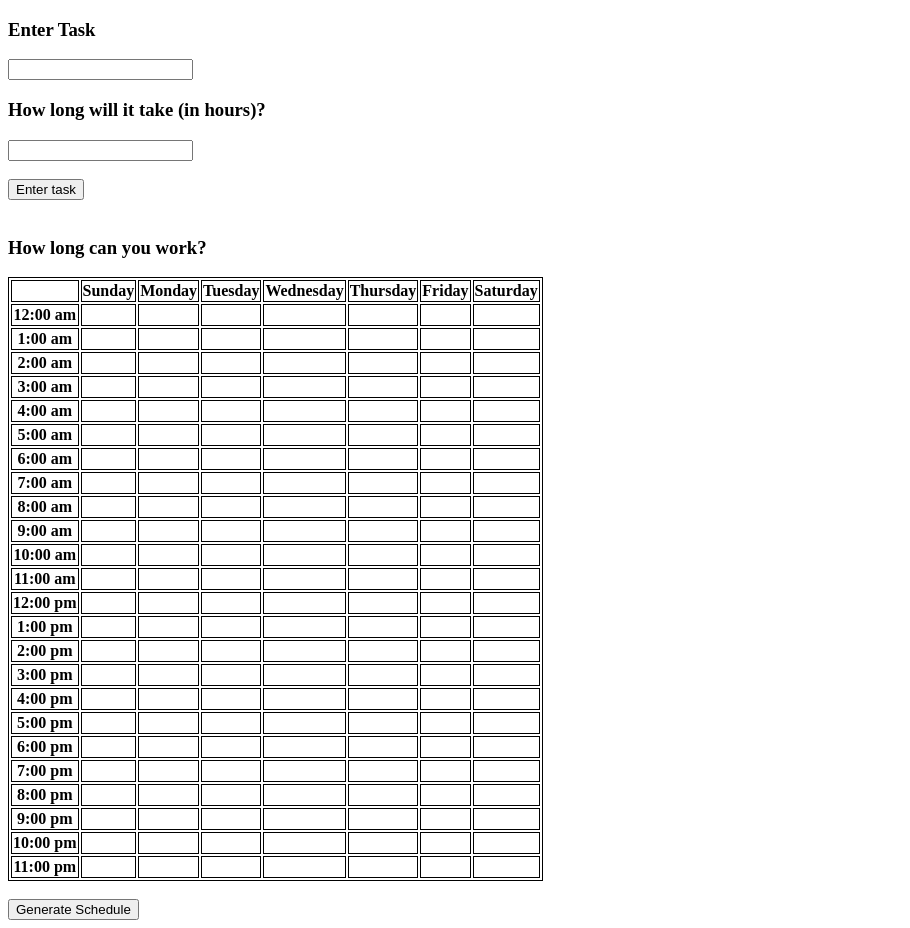
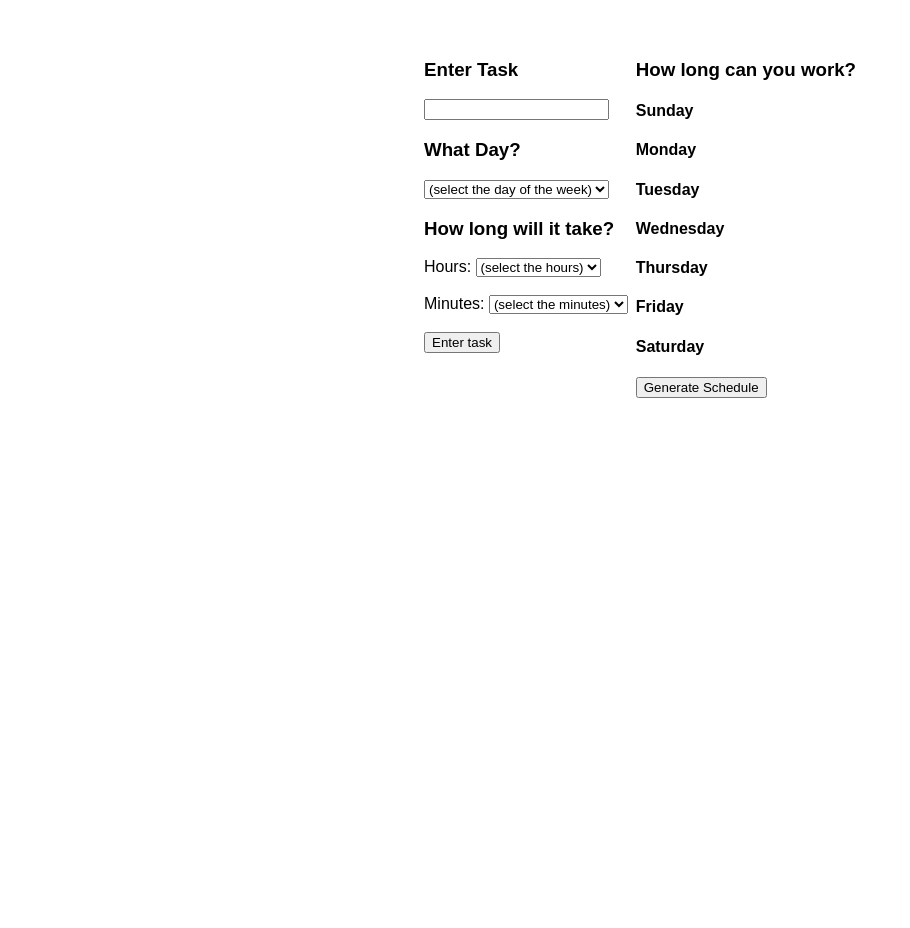
Before and after one commit to Abdul-Andha/Schedule-Builder, a plain HTML site: page index.html in a window 1280 px wide. Shown: the whole page, without its empty margins (0-910 px from the left). After the commit the page ends 800 px from the top, so only its background shows below. Drawn offline with Linux system fonts and the light colour scheme.

Commit message:
generates the task for a certain time to complete from the form

```diff
--- /dev/null
+++ b/css/styles.css
@@ -0,0 +1,15 @@
+body {
+    font-family: sans-serif;
+    padding: 2rem 2rem;
+}
+
+form {
+    float:left;
+    padding-left: 24rem;
+
+}
+
+week {
+    float:right;
+    padding-right: 24rem;
+}
--- a/index.html
+++ b/index.html
@@ -4,277 +4,137 @@
     <meta charset="UTF-8">
     <meta http-equiv="X-UA-Compatible" content="IE=edge">
     <meta name="viewport" content="width=device-width, initial-scale=1.0">
+    <script type="text/javascript" src="./js/script.js" async></script>
+    <link rel="stylesheet" href="./css/styles.css">
     <title>Schedule Builder</title>
 </head>
-<style>
-    table, th, td {
-        border:1px solid black;
-    }
-</style>
 <body>
     <form>
         <h3>Enter Task</h3>
         <input type="text" id="task"><br>
-        <h3>How long will it take (in hours)?</h3>
-        <input type="text" id="time"><br><br>
-        <input type="button" value="Enter task">
+        <h3>What Day?</h3>
+        <select id="days">
+            <option value="select">(select the day of the week)</option>
+            <option value="Sunday">Sunday</option>
+            <option value="Monday">Monday</option>
+            <option value="Tuesday">Tuesday</option>
+            <option value="Wednesday">Wednesday</option>
+            <option value="Thursday">Thursday</option>
+            <option value="Thursday">Friday</option>
+            <option value="Thursday">Saturday</option>
+        </select>
+        <h3>How long will it take?</h3>
+        <label>Hours: </label>
+        <select id="hours">
+            <option value="select">(select the hours)</option>
+            <option value="0h">0</option>
+            <option value="1h">1</option>
+            <option value="2h">2</option>
+            <option value="3h">3</option>
+            <option value="4h">4</option>
+            <option value="5h">5</option>
+            <option value="6h">6</option>
+            <option value="7h">7</option>
+            <option value="8h">8</option>
+            <option value="9h">9</option>
+            <option value="10h">10</option>
+            <option value="11h">11</option>
+            <option value="12h">12</option>
+            <option value="13h">13</option>
+            <option value="14h">14</option>
+            <option value="15h">15</option>
+            <option value="16h">16</option>
+            <option value="17h">17</option>
+            <option value="18h">18</option>
+            <option value="19h">19</option>
+            <option value="20h">20</option>
+            <option value="21h">21</option>
+            <option value="22h">22</option>
+            <option value="23h">23</option>
+        </select><br><br>
+        <label>Minutes: </label>
+        <select id="minutes">
+            <option value="select">(select the minutes)</option>
+            <option value="0m">0</option>
+            <option value="1m">1</option>
+            <option value="2m">2</option>
+            <option value="3m">3</option>
+            <option value="4m">4</option>
+            <option value="5m">5</option>
+            <option value="6m">6</option>
+            <option value="7m">7</option>
+            <option value="8m">8</option>
+            <option value="9m">9</option>
+            <option value="10m">10</option>
+            <option value="11m">11</option>
+            <option value="12m">12</option>
+            <option value="13m">13</option>
+            <option value="14m">14</option>
+            <option value="15m">15</option>
+            <option value="16m">16</option>
+            <option value="17m">17</option>
+            <option value="18m">18</option>
+            <option value="19m">19</option>
+            <option value="20m">20</option>
+            <option value="21m">21</option>
+            <option value="22m">22</option>
+            <option value="23m">23</option>
+            <option value="24m">24</option>
+            <option value="25m">25</option>
+            <option value="26m">26</option>
+            <option value="27m">27</option>
+            <option value="28m">28</option>
+            <option value="29m">29</option>
+            <option value="30m">30</option>
+            <option value="31m">31</option>
+            <option value="32m">32</option>
+            <option value="33m">33</option>
+            <option value="34m">34</option>
+            <option value="35m">35</option>
+            <option value="36m">36</option>
+            <option value="37m">37</option>
+            <option value="38m">38</option>
+            <option value="39m">39</option>
+            <option value="40m">40</option>
+            <option value="41m">41</option>
+            <option value="42m">42</option>
+            <option value="43m">43</option>
+            <option value="44m">44</option>
+            <option value="45m">45</option>
+            <option value="46m">46</option>
+            <option value="47m">47</option>
+            <option value="48m">48</option>
+            <option value="49m">49</option>
+            <option value="50m">50</option>
+            <option value="51m">51</option>
+            <option value="52m">52</option>
+            <option value="53m">53</option>
+            <option value="54m">54</option>
+            <option value="55m">55</option>
+            <option value="56m">56</option>
+            <option value="57m">57</option>
+            <option value="58m">58</option>
+            <option value="59m">59</option>
+        </select><br><br>
+        <input type="button" id="enter-task" value="Enter task" onclick="enter_task()">
     </form>
-    <br>
-    <calendar>
+    <week>
         <h3>How long can you work?</h3>
-        <table>
-            <tr id="days">
-                <th></th>
-                <th>Sunday</th>
-                <th>Monday</th>
-                <th>Tuesday</th>
-                <th>Wednesday</th>
-                <th>Thursday</th>
-                <th>Friday</th>
-                <th>Saturday</th>
-            </tr>
-            <tr id="12am">
-                <th>12:00 am</th>
-                <th></th>
-                <th></th>
-                <th></th>
-                <th></th>
-                <th></th>
-                <th></th>
-                <th></th>
-            </tr>
-            <tr id="1am">
-                <th>1:00 am</th>
-                <th></th>
-                <th></th>
-                <th></th>
-                <th></th>
-                <th></th>
-                <th></th>
-                <th></th>
-            </tr>
-            <tr id="2am">
-                <th>2:00 am</th>
-                <th></th>
-                <th></th>
-                <th></th>
-                <th></th>
-                <th></th>
-                <th></th>
-                <th></th>
-            </tr>
-            <tr id="3am">
-                <th>3:00 am</th>
-                <th></th>
-                <th></th>
-                <th></th>
-                <th></th>
-                <th></th>
-                <th></th>
-                <th></th>
-            </tr>
-            <tr id="4am">
-                <th>4:00 am</th>
-                <th></th>
-                <th></th>
-                <th></th>
-                <th></th>
-                <th></th>
-                <th></th>
-                <th></th>
-            </tr>
-            <tr id="5am">
-                <th>5:00 am</th>
-                <th></th>
-                <th></th>
-                <th></th>
-                <th></th>
-                <th></th>
-                <th></th>
-                <th></th>
-            </tr>
-            <tr id="6am">
-                <th>6:00 am</th>
-                <th></th>
-                <th></th>
-                <th></th>
-                <th></th>
-                <th></th>
-                <th></th>
-                <th></th>
-            </tr>
-            <tr id="7am">
-                <th>7:00 am</th>
-                <th></th>
-                <th></th>
-                <th></th>
-                <th></th>
-                <th></th>
-                <th></th>
-                <th></th>
-            </tr>
-            <tr id="8am">
-                <th>8:00 am</th>
-                <th></th>
-                <th></th>
-                <th></th>
-                <th></th>
-                <th></th>
-                <th></th>
-                <th></th>
-            </tr>
-            <tr id="9am">
-                <th>9:00 am</th>
-                <th></th>
-                <th></th>
-                <th></th>
-                <th></th>
-                <th></th>
-                <th></th>
-                <th></th>
-            </tr>
-            <tr id="10am">
-                <th>10:00 am</th>
-                <th></th>
-                <th></th>
-                <th></th>
-                <th></th>
-                <th></th>
-                <th></th>
-                <th></th>
-            </tr>
-            <tr id="11am">
-                <th>11:00 am</th>
-                <th></th>
-                <th></th>
-                <th></th>
-                <th></th>
-                <th></th>
-                <th></th>
-                <th></th>
-            </tr>
-            <tr id="12pm">
-                <th>12:00 pm</th>
-                <th></th>
-                <th></th>
-                <th></th>
-                <th></th>
-                <th></th>
-                <th></th>
-                <th></th>
-            </tr>
-            <tr id="1pm">
-                <th>1:00 pm</th>
-                <th></th>
-                <th></th>
-                <th></th>
-                <th></th>
-                <th></th>
-                <th></th>
-                <th></th>
-            </tr>
-            <tr id="2pm">
-                <th>2:00 pm</th>
-                <th></th>
-                <th></th>
-                <th></th>
-                <th></th>
-                <th></th>
-                <th></th>
-                <th></th>
-            </tr>
-            <tr id="3pm">
-                <th>3:00 pm</th>
-                <th></th>
-                <th></th>
-                <th></th>
-                <th></th>
-                <th></th>
-                <th></th>
-                <th></th>
-            </tr>
-            <tr id="4pm">
-                <th>4:00 pm</th>
-                <th></th>
-                <th></th>
-                <th></th>
-                <th></th>
-                <th></th>
-                <th></th>
-                <th></th>
-            </tr>
-            <tr id="5pm">
-                <th>5:00 pm</th>
-                <th></th>
-                <th></th>
-                <th></th>
-                <th></th>
-                <th></th>
-                <th></th>
-                <th></th>
-            </tr>
-            <tr id="6pm">
-                <th>6:00 pm</th>
-                <th></th>
-                <th></th>
-                <th></th>
-                <th></th>
-                <th></th>
-                <th></th>
-                <th></th>
-            </tr>
-            <tr id="7pm">
-                <th>7:00 pm</th>
-                <th></th>
-                <th></th>
-                <th></th>
-                <th></th>
-                <th></th>
-                <th></th>
-                <th></th>
-            </tr>
-            <tr id="8pm">
-                <th>8:00 pm</th>
-                <th></th>
-                <th></th>
-                <th></th>
-                <th></th>
-                <th></th>
-                <th></th>
-                <th></th>
-            </tr>
-            <tr id="9pm">
-                <th>9:00 pm</th>
-                <th></th>
-                <th></th>
-                <th></th>
-                <th></th>
-                <th></th>
-                <th></th>
-                <th></th>
-            </tr>
-            <tr id="10pm">
-                <th>10:00 pm</th>
-                <th></th>
-                <th></th>
-                <th></th>
-                <th></th>
-                <th></th>
-                <th></th>
-                <th></th>
-            </tr>
-            <tr id="11pm">
-                <th>11:00 pm</th>
-                <th></th>
-                <th></th>
-                <th></th>
-                <th></th>
-                <th></th>
-                <th></th>
-                <th></th>
-            </tr>
-        </table>
-    </calendar><br>
-    <input type="submit" value="Generate Schedule">
+        <h4>Sunday</h4>
+        <div id="sunday"></div>
+        <h4>Monday</h4>
+        <div id="monday"></div>
+        <h4>Tuesday</h4>
+        <div id="tuesday"></div>
+        <h4>Wednesday</h4>
+        <div id="wednesday"></div>
+        <h4>Thursday</h4>
+        <div id="thursday"></div>
+        <h4>Friday</h4>
+        <div id="friday"></div>
+        <h4>Saturday</h4>
+        <div id="saturday"></div>
+        <input type="submit" value="Generate Schedule">
+    </week><br>
 </body>
 </html>
```
Also changed, not shown: js/script.js (+38 -0 lines), css/style.css (deleted).
